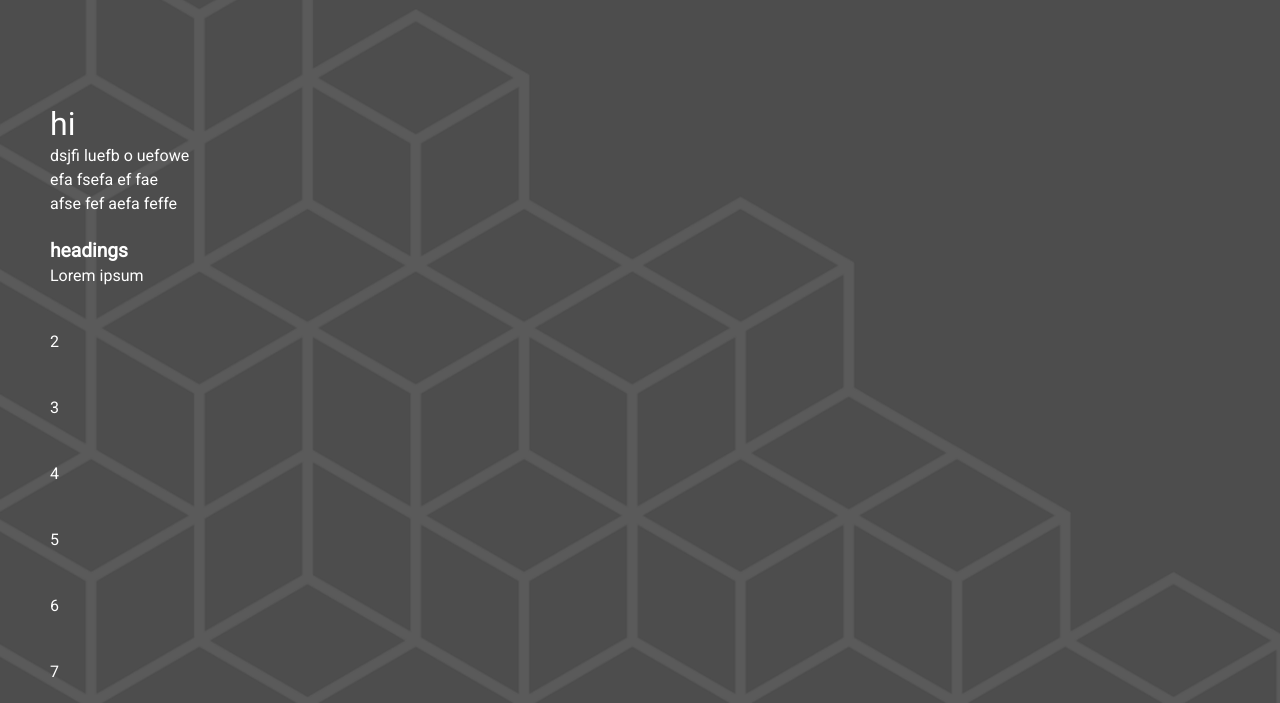
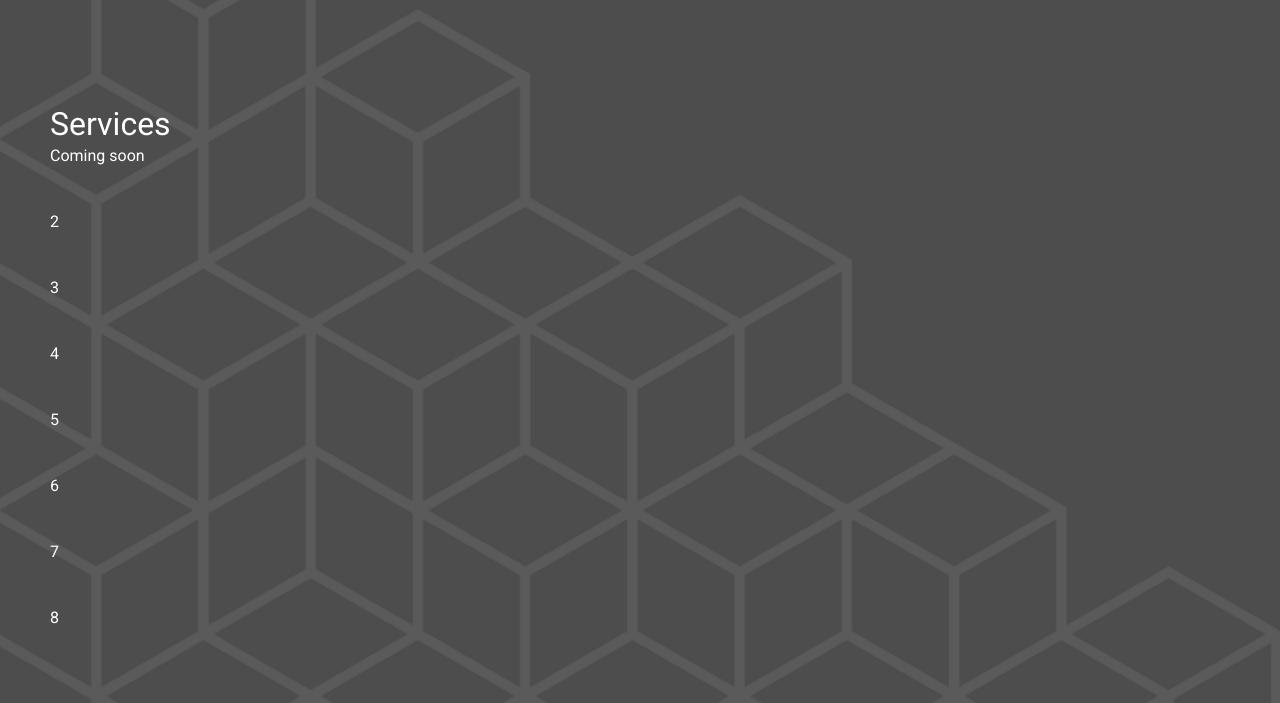
Before and after one commit to cdbrauer/Automata-Development-Website, a plain HTML site: page index.html in a window 1280 px wide. Shown: the part 822-1525 px from the top of the page. Drawn offline with Linux system fonts and the light colour scheme.

Commit message:
Fixed more filename issues

```diff
--- a/index.html
+++ b/index.html
@@ -10,7 +10,7 @@
 	<![endif]-->
 	<link href="css/reset.min.css" rel="stylesheet" type="text/css">
 	<link href="css/style1.css" rel="stylesheet" type="text/css">
-	<link href="img/ad-icon.ico" rel="shortcut icon" type="image/x-icon">
+	<link href="img/icon.ico" rel="shortcut icon" type="image/x-icon">
     <link href='https://fonts.googleapis.com/css?family=Roboto' rel='stylesheet' type='text/css'>
 </head>
 <body>
@@ -23,13 +23,13 @@
         </div>
 
         <div id="navBarBack">
-            <img src="img/ad-text-logo.png" alt="Automata Development"/>
+            <img src="img/text-logo.png" alt="Automata Development"/>
         </div>
     </header>
 
     <section class="fullHeight">
         <div class="bigLogo">
-            <img src="img/ad-text-logo.png" alt="Automata Development"/>
+            <img src="img/text-logo.png" alt="Automata Development"/>
         </div>
 
         <div class="backgroundMedia">
@@ -45,13 +45,8 @@
 
         <div class="sectionGrid">
             <div class="item1">
-                <h1>hi</h1>
-                <p>dsjfi luefb o uefowe</p>
-                <p>efa fsefa ef fae</p>
-                <p>afse fef aefa feffe</p>
-
-                <h2>headings</h2>
-                <p>Lorem ipsum</p>
+                <h1>Services</h1>
+                <p>Coming soon</p>
             </div>
 
             <div class="item2">2</div>
@@ -64,7 +59,7 @@
         </div>
 
         <div class="backgroundMedia">
-            <img src="img/ad-cubes.png"/>
+            <img src="img/cubes.png"/>
         </div>
     </section>
 
@@ -86,7 +81,7 @@
         </div>
 
         <div class="backgroundMedia">
-            <img src="img/ad-cubes.png"/>
+            <img src="img/cubes.png"/>
         </div>
     </section>
 
@@ -108,7 +103,7 @@
         </div>
 
         <div class="backgroundMedia">
-            <img src="img/ad-cubes.png"/>
+            <img src="img/cubes.png"/>
         </div>
     </section>
 
```
Also changed, not shown: img/cubes.png (renamed from img/ad-cubes.png), img/icon.ico (renamed from img/ad-icon.ico), img/icon.png (renamed from img/ad-icon.png), img/text-logo.png (renamed from img/ad-text-logo.png).
